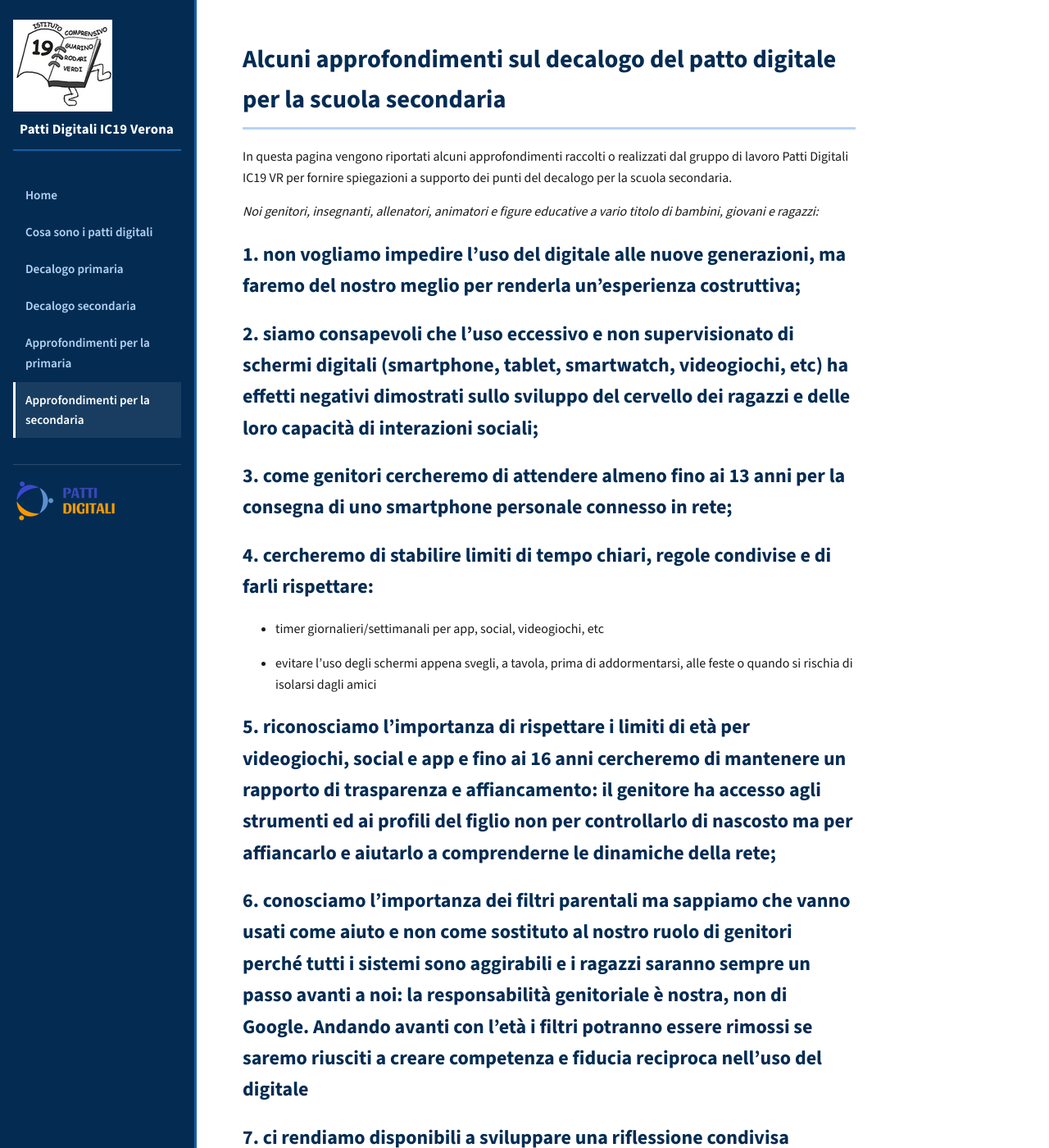
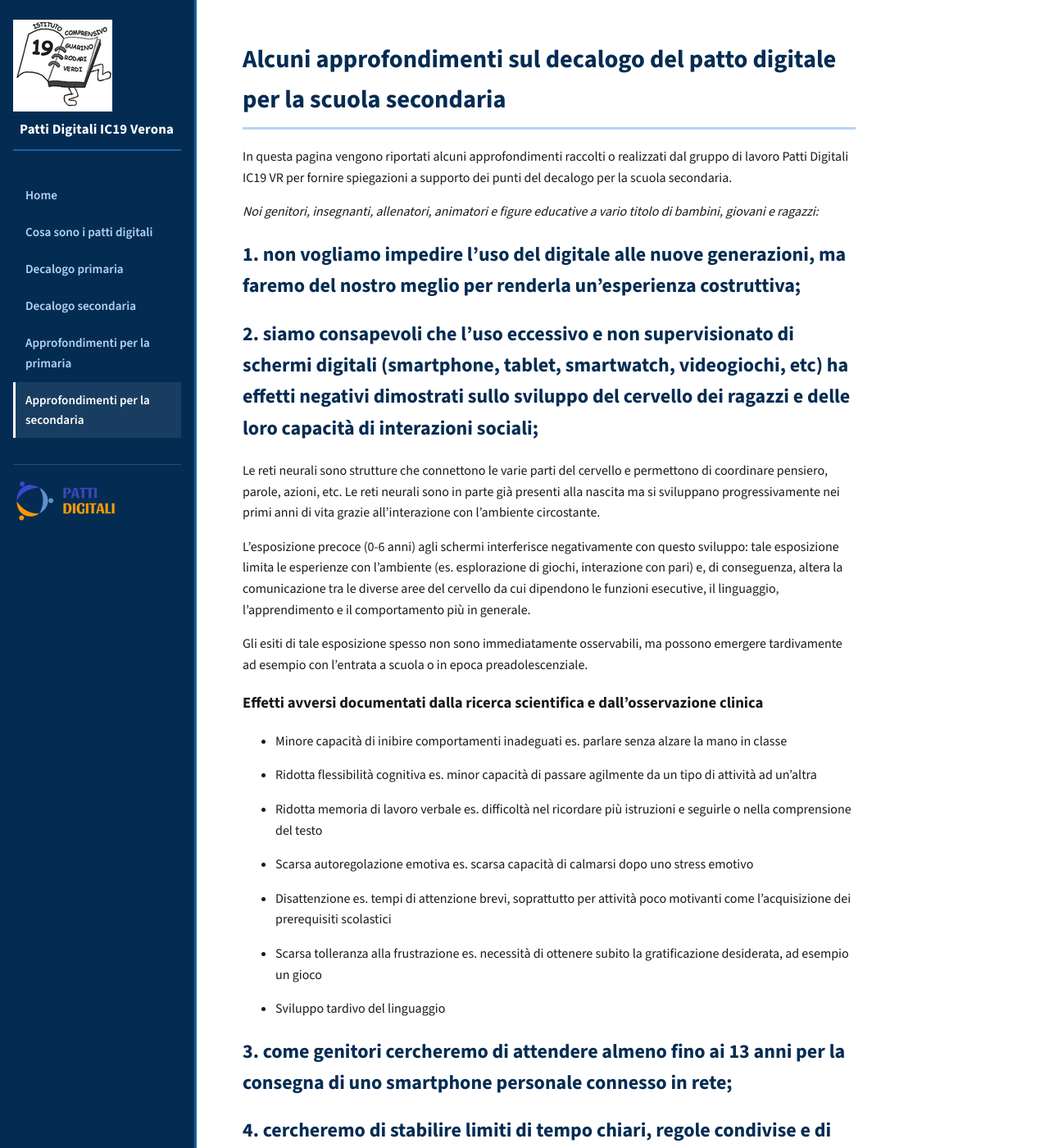
Before and after one commit to albvalente/prova, a Jekyll site: the page built from patto-digitale-secondaria-approfondimenti.md, in a window 1280 px wide and 1400 px high. Shown: the whole window at 82% size. Built offline with Jekyll 4.4.1, drawn with Linux system fonts in a browser that asks for light colours.

Commit message:
Update patto-digitale-secondaria-approfondimenti.md

```diff
--- a/patto-digitale-secondaria-approfondimenti.md
+++ b/patto-digitale-secondaria-approfondimenti.md
@@ -12,6 +12,29 @@ _Noi genitori, insegnanti, allenatori, animatori e figure educative a vario tito
 ## 1\. non vogliamo impedire l’uso del digitale alle nuove generazioni, ma faremo del nostro meglio per renderla un’esperienza costruttiva;
 
 ## 2\. siamo consapevoli che l’uso eccessivo e non supervisionato di schermi digitali (smartphone, tablet, smartwatch, videogiochi, etc) ha effetti negativi dimostrati sullo sviluppo del cervello dei ragazzi e delle loro capacità di interazioni sociali;
+
+Le reti neurali sono strutture che connettono le varie parti del cervello e permettono di coordinare pensiero, parole, azioni, etc. Le reti neurali sono in parte già presenti alla nascita ma si sviluppano progressivamente nei primi anni di vita grazie all'interazione con l'ambiente circostante.
+
+L'esposizione precoce (0-6 anni) agli schermi interferisce negativamente con questo sviluppo: tale esposizione limita le esperienze con l'ambiente (es. esplorazione di giochi, interazione con pari) e, di conseguenza, altera la comunicazione tra le diverse aree del cervello da cui dipendono le funzioni esecutive, il linguaggio, l'apprendimento e il comportamento più in generale.
+
+Gli esiti di tale esposizione spesso non sono immediatamente osservabili, ma possono emergere tardivamente ad esempio con l'entrata a scuola o in epoca preadolescenziale.
+
+### Effetti avversi documentati dalla ricerca scientifica e dall'osservazione clinica
+
+*   Minore capacità di inibire comportamenti inadeguati es. parlare senza alzare la mano in classe
+
+*   Ridotta flessibilità cognitiva es. minor capacità di passare agilmente da un tipo di attività ad un'altra
+
+*   Ridotta memoria di lavoro verbale es. difficoltà nel ricordare più istruzioni e seguirle o nella comprensione del testo
+
+*   Scarsa autoregolazione emotiva es. scarsa capacità di calmarsi dopo uno stress emotivo
+
+*   Disattenzione es. tempi di attenzione brevi, soprattutto per attività poco motivanti come l'acquisizione dei prerequisiti scolastici
+
+*   Scarsa tolleranza alla frustrazione es. necessità di ottenere subito la gratificazione desiderata, ad esempio un gioco
+
+*   Sviluppo tardivo del linguaggio
+
 
 ## 3\. come genitori cercheremo di attendere almeno fino ai 13 anni per la consegna di uno smartphone personale connesso in rete;
 
```
